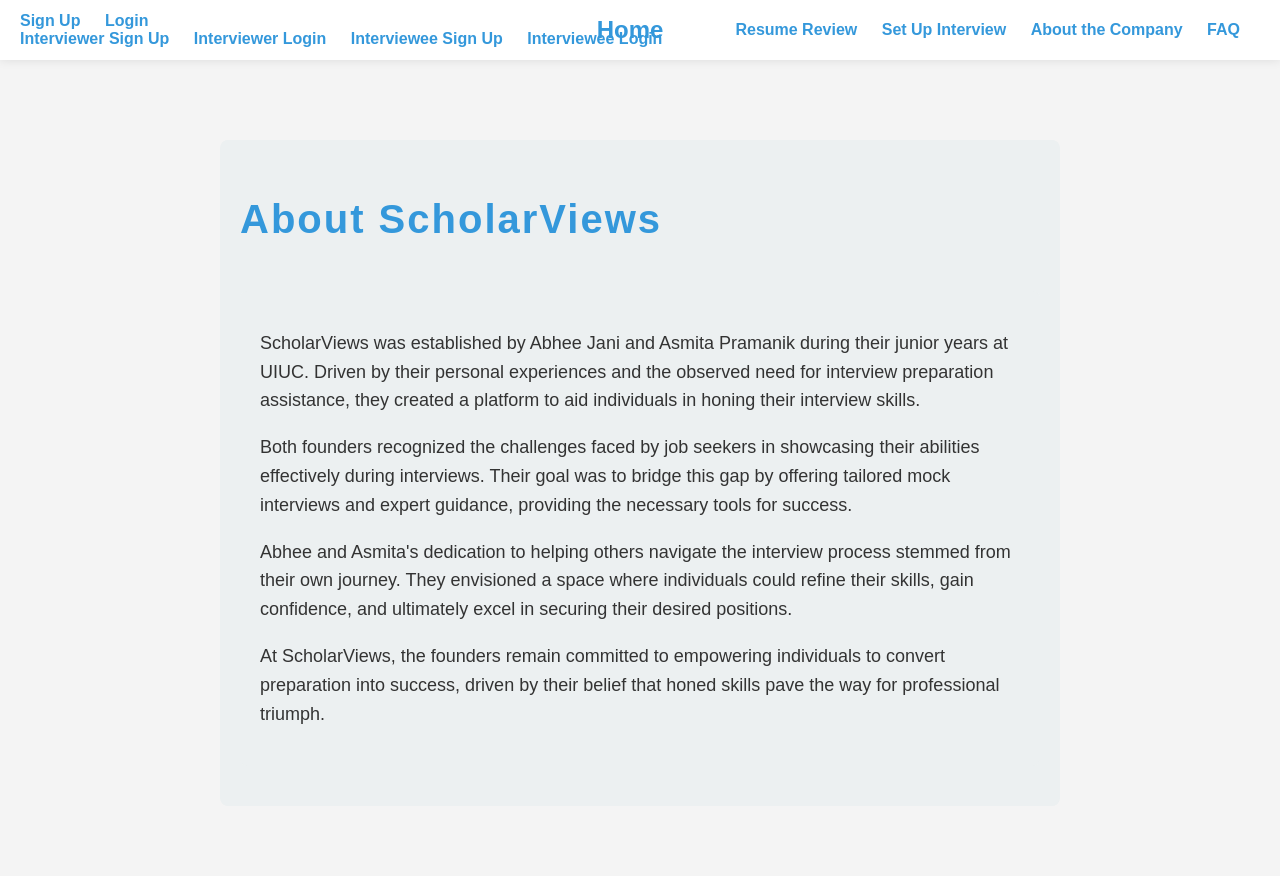
After one commit to asmita002/SV, a Flask app: page /about in a window 1280 px wide. The commit adds this page. Run offline with Flask 3, Linux system fonts and the light colour scheme.

Commit message:
some small tweaks

```diff
--- a/routes.py
+++ b/routes.py
@@ -156,6 +156,10 @@ def logout():
     session.pop('username', None)
     return redirect(url_for('dashboard'))
 
+@app.route("/about")
+def about():
+    return render_template('about.html')
+
 
 if __name__ == '__main__':
     app.run(debug=True)
--- /dev/null
+++ b/templates/about.html
@@ -0,0 +1,148 @@
+<!DOCTYPE html>
+<html lang="en">
+<head>
+    <meta charset="UTF-8">
+    <meta name="viewport" content="width=device-width, initial-scale=1.0">
+    <title>About the Company</title>
+    <style>
+        body {
+            font-family: 'Arial', sans-serif;
+            background-color: #f4f4f4;
+            margin: 0;
+            padding: 0;
+            overflow-y: scroll;
+        }
+
+        .taskbar {
+            position: fixed;
+            top: 0;
+            left: 0;
+            right: 0;
+            background-color: #fff;
+            padding: 10px;
+            display: flex;
+            justify-content: space-between;
+            align-items: center;
+            box-shadow: 0 0 10px rgba(0, 0, 0, 0.1);
+            z-index: 1;
+        }
+
+        .taskbar a {
+            margin-right: 20px;
+            text-decoration: none;
+            color: #3498db;
+            font-weight: bold;
+            transition: color 0.3s ease;
+        }
+
+        .taskbar a:hover {
+            color: #2980b9;
+        }
+
+        .main-content {
+            padding-top: 100px;
+            padding-bottom: 50px;
+            display: flex;
+            flex-direction: column;
+            align-items: center;
+            justify-content: center;
+            text-align: center;
+        }
+
+        .intro-container {
+            max-width: 800px;
+            margin: 20px auto;
+            text-align: left;
+            line-height: 1.6;
+            padding: 20px;
+            border-radius: 8px;
+            background-color: #ecf0f1;
+            font-size: 18px;
+            margin-top: 40px;
+            color: #333;
+        }
+
+        .intro-heading {
+            color: #3498db;
+            margin-bottom: 20px;
+            font-size: 40px;
+            letter-spacing: 2px;
+            animation: fadeInUp 1s ease;
+        }
+
+        .intro-paragraphs {
+            max-width: 800px;
+            margin: 20px auto;
+            text-align: left;
+            line-height: 1.6;
+            padding: 20px;
+            border-radius: 8px;
+            background-color: #ecf0f1;
+            font-size: 18px;
+            margin-top: 40px;
+            color: #333;
+        }
+
+        @keyframes fadeInUp {
+            from {
+                opacity: 0;
+                transform: translateY(20px);
+            }
+            to {
+                opacity: 1;
+                transform: translateY(0);
+            }
+        }
+    </style>
+</head>
+<body>
+    <div class="taskbar" style="height: 60px; display: flex; justify-content: space-between; align-items: center; padding: 0 20px;">
+        <div>
+            <div class="signup-login">
+                <a>Sign Up</a>
+                <a>Login</a>
+                <div class="additional-options" id="additionalOptions">
+                    <a href="/interviewer_signup">Interviewer Sign Up</a>
+                    <a href="/interviewer_login">Interviewer Login</a>
+                    <a href="/signup">Interviewee Sign Up</a>
+                    <a href="/login">Interviewee Login</a>
+                </div>
+            </div>
+        </div>
+        <div style="position: absolute; left: 50%; transform: translateX(-50%);">
+            <a href="/" style="font-size: 24px;">Home</a>
+        </div>
+        <div>
+            <a href="/resume-review">Resume Review</a>
+            <a href="/setup-interview">Set Up Interview</a>
+            <a href="/about">About the Company</a>
+            <a href="/faq">FAQ</a>
+        </div>
+    </div>
+
+    <div class="main-content">
+        <div class="intro-container">
+            <h1 class="intro-heading">About ScholarViews</h1>
+            <div class="intro-paragraphs">
+                <p>
+                    ScholarViews was established by Abhee Jani and Asmita Pramanik during their junior years at UIUC. Driven by their personal experiences and the observed need for interview preparation assistance, they created a platform to aid individuals in honing their interview skills.
+                </p>
+                <p>
+                    Both founders recognized the challenges faced by job seekers in showcasing their abilities effectively during interviews. Their goal was to bridge this gap by offering tailored mock interviews and expert guidance, providing the necessary tools for success.
+                </p>
+                <p>
+                    Abhee and Asmita's dedication to helping others navigate the interview process stemmed from their own journey. They envisioned a space where individuals could refine their skills, gain confidence, and ultimately excel in securing their desired positions.
+                </p>
+                <p>
+                    At ScholarViews, the founders remain committed to empowering individuals to convert preparation into success, driven by their belief that honed skills pave the way for professional triumph.
+                </p>
+            </div>
+        </div>
+    </div>
+
+    <script>
+        // Your existing JavaScript code
+        // ...
+    </script>
+</body>
+</html>
```
Also changed, not shown: templates/dashboard.html (+23 -14 lines), templates/user_dashboard.html (+143 -2 lines).
